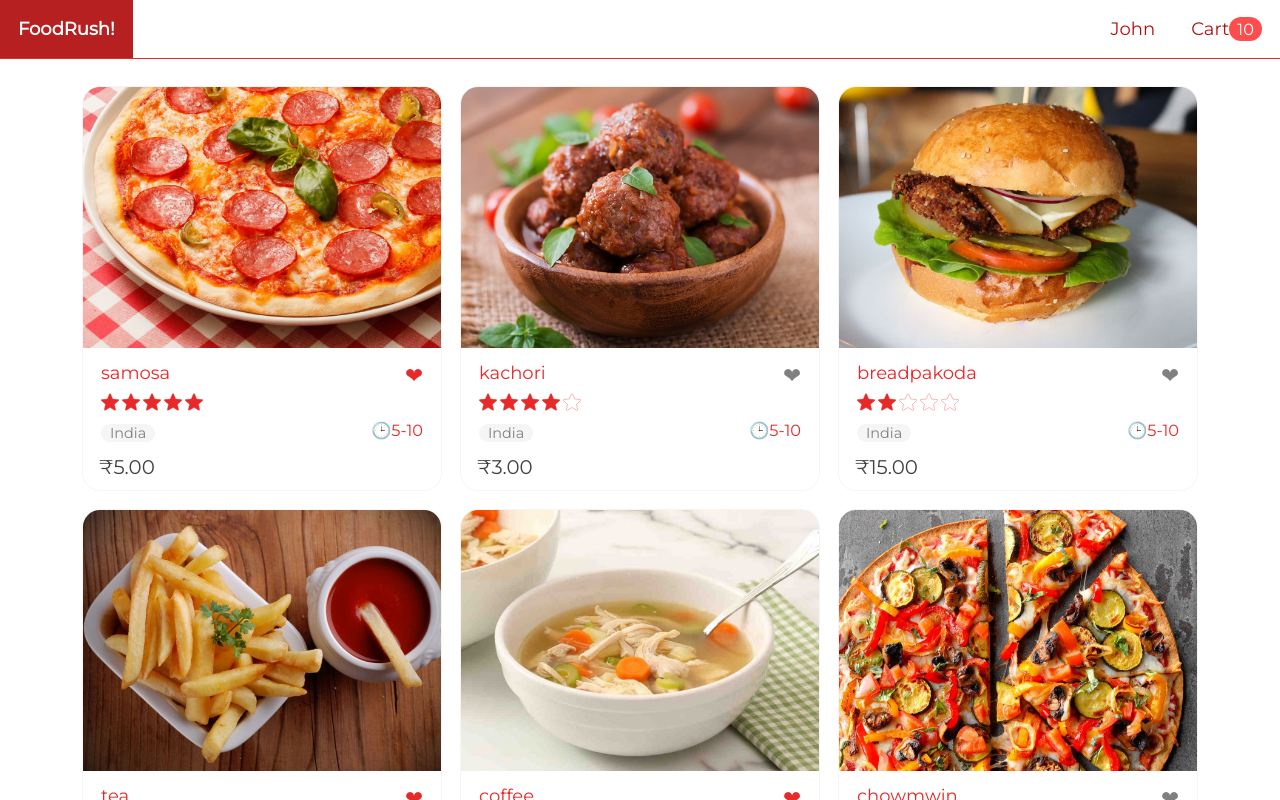
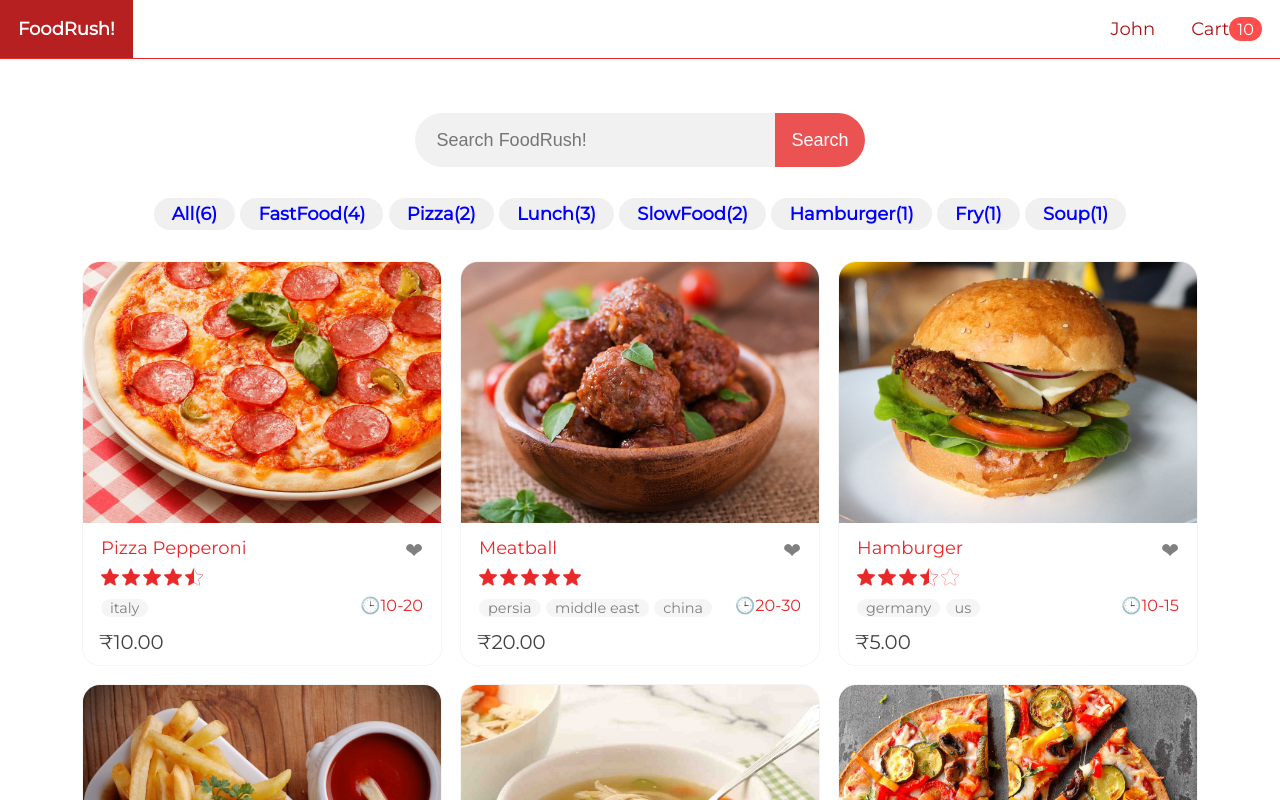
Before and after one commit to 777sanket/FoodRush, a React (Create React App) app in the folder frontend/: page / in a window 1280 px wide. Shown: the top 800 px of the page. Built offline with nearby package versions, Linux system fonts and the light colour scheme.

Commit message:
day2_1part

```diff
--- a/frontend/src/AppRoutes.js
+++ b/frontend/src/AppRoutes.js
@@ -6,6 +6,8 @@
   return (
     <Routes>
         <Route path="/" element={<HomePage />} />
+        <Route path="/search/:searchTerm" element={<HomePage />} />
+        <Route path="/tag/:tag" element={<HomePage />} />
     </Routes>
   );
 }
--- /dev/null
+++ b/frontend/src/components/Search/Search.js
@@ -0,0 +1,27 @@
+import React, { useState } from 'react'
+import classes from './search.module.css';
+import { useNavigate, useParams } from 'react-router-dom';
+
+export default function Search() {
+  const [term, setTerm] = useState('');
+  const navigate = useNavigate();
+  const { searchItem } = useParams();
+
+
+  const search = async () => {
+    term ? navigate('/search/' + term) : navigate('/');
+  };
+
+  return (
+    <div className={classes.container}>
+      <input
+        type="text"
+        placeholder="Search FoodRush!"
+        onChange={e => setTerm(e.target.value)}
+        onKeyUp={e => e.key === 'Enter' && search()}
+        defaultValue={searchItem}
+      />
+      <button onClick={search}>Search</button>
+    </div>
+  );
+}
--- /dev/null
+++ b/frontend/src/components/Search/search.module.css
@@ -0,0 +1,35 @@
+.container {
+  display: flex;
+  justify-content: center;
+  margin-top: 3rem;
+  margin-bottom: 1.5rem;
+}
+
+.container input {
+  border-radius: 10rem 0 0 10rem;
+  border: none;
+  height: 3rem;
+  width: 20rem;
+  background-color: #f1f1f1;
+  padding: 1.2rem;
+  font-size: 1rem;
+  font-weight: 500;
+  outline: none;
+}
+
+.container button {
+  height: 3rem;
+  width: 5rem;
+  font-size: 1rem;
+  border-radius: 0 10rem 10rem 0;
+  border: none;
+  background-color: #e72929;
+  color: white;
+  opacity: 0.8;
+  outline: none;
+}
+
+.container button:hover {
+  opacity: 1;
+  cursor: pointer;
+}
--- /dev/null
+++ b/frontend/src/components/Tags/Tags.js
@@ -0,0 +1,21 @@
+import React from 'react';
+import classes from './tags.module.css';
+import { Link } from 'react-router-dom';
+
+export default function Tags({ tags,forFoodPage }) {
+  return (
+   <div
+    className={classes.container}
+    style={{
+      justifyContent: forFoodPage ? 'start' : 'center',
+    }}
+   >
+      {tags.map(tag => (
+        <Link key={tag.name} to={`/tag/${tag.name}`}>
+          {tag.name}
+          {!forFoodPage && `(${tag.count})`}
+        </Link>
+      ))}
+   </div>
+  )
+}
--- /dev/null
+++ b/frontend/src/components/Tags/tags.module.css
@@ -0,0 +1,13 @@
+.container {
+  display: flex;
+  flex-wrap: wrap;
+}
+
+.container a {
+  background-color: #f0f0f0;
+  padding: 0.3rem 1rem;
+  margin: 0.2rem 0.15rem;
+  border-radius: 10rem;
+  font-weight: 600;
+  color: blue;
+}
--- a/frontend/src/data.js
+++ b/frontend/src/data.js
@@ -1,68 +1,80 @@
 export const sample_foods = [
     {
       id: '1',
-        name: 'samosa',
-        cookTime: '5-10',
-        price: 5,
-        favourite: true,
-        origins: ['India'],
-        stars: 5,
+      name: 'Pizza Pepperoni',
+      cookTime: '10-20',
+      price: 10,
+      favorite: false,
+      origins: ['italy'],
+      stars: 4.5,
       imageUrl: 'food-1.jpg',
-        tags: ['Breakfast', 'Fastfood'],
+      tags: ['FastFood', 'Pizza', 'Lunch'],
     },
     {
       id: '2',
-        name: 'kachori',
-        cookTime: '5-10',
-        price: 3,
-        favourite: false,
-        origins: ['India'],
-        stars: 4,
+      name: 'Meatball',
+      price: 20,
+      cookTime: '20-30',
+      favorite: true,
+      origins: ['persia', 'middle east', 'china'],
+      stars: 5,
       imageUrl: 'food-2.jpg',
-        tags: ['Breakfast', 'Fastfood'],
+      tags: ['SlowFood', 'Lunch'],
     },
     {
       id: '3',
-        name: 'breadpakoda',
-        cookTime: '5-10',
-        price: 15,
-        favourite: false,
-        origins: ['India'],
-        stars: 2,
+      name: 'Hamburger',
+      price: 5,
+      cookTime: '10-15',
+      favorite: false,
+      origins: ['germany', 'us'],
+      stars: 3.5,
       imageUrl: 'food-3.jpg',
-        tags: ['Breakfast', 'Fastfood'],
+      tags: ['FastFood', 'Hamburger'],
     },
     {
       id: '4',
-        name: 'tea',
-        cookTime: '5-10',
-        price: 10,
-        favourite: true,
-        origins: ['India'],
-        stars: 4.5,
+      name: 'Fried Potatoes',
+      price: 2,
+      cookTime: '15-20',
+      favorite: true,
+      origins: ['belgium', 'france'],
+      stars: 3,
       imageUrl: 'food-4.jpg',
-        tags: ['Breakfast', 'Fastfood'],
+      tags: ['FastFood', 'Fry'],
     },
     {
       id: '5',
-        name: 'coffee',
-        cookTime: '5-10',
-        price: 20,
-        favourite: true,
-        origins: ['India', 'England'],
+      name: 'Chicken Soup',
+      price: 11,
+      cookTime: '40-50',
+      favorite: false,
+      origins: ['india', 'asia'],
       stars: 3.5,
       imageUrl: 'food-5.jpg',
-        tags: ['Breakfast', 'Fastfood'],
+      tags: ['SlowFood', 'Soup'],
     },
     {
       id: '6',
-        name: 'chowmwin',
-        cookTime: '10-20',
-        price: 25,
-        favourite: false,
-        origins: ['India','China'],
-        stars: 3,
+      name: 'Vegetables Pizza',
+      price: 9,
+      cookTime: '40-50',
+      favorite: false,
+      origins: ['italy'],
+      stars: 4.0,
       imageUrl: 'food-6.jpg',
-        tags: ['Breakfast', 'Fastfood'],
+      tags: ['FastFood', 'Pizza', 'Lunch'],
     },
   ];
+
+
+export const sample_tags = [
+    { name: 'All', count: 6 },
+    { name: 'FastFood', count: 4 },
+    { name: 'Pizza', count: 2 },
+    { name: 'Lunch', count: 3 },
+    { name: 'SlowFood', count: 2 },
+    { name: 'Hamburger', count: 1 },
+    { name: 'Fry', count: 1 },
+    { name: 'Soup', count: 1 },
+];
--- a/frontend/src/pages/Home/HomePage.js
+++ b/frontend/src/pages/Home/HomePage.js
@@ -1,13 +1,20 @@
 import React, { useEffect, useReducer } from 'react';
-import { getAll } from '../../services/foodService';
+import { getAll, getAllByTags, getAllTags, search } from '../../services/foodService';
 import Thumbnails from '../../components/Thumbnails/Thumbnails';
+import { useParams } from 'react-router-dom';
+import Search from '../../components/Search/Search';
+import Tags from '../../components/Tags/Tags';
 
-const initialState = {foods: []};
+
+
+const initialState = { foods: [], tags: [] };
 
 const reducer = (state, action) => {
   switch (action.type) {
     case 'FOODS_LOADED':
       return { ...state, foods: action.payload };
+    case 'TAGS_LOADED':
+        return { ...state, tags: action.payload };
     default:
       return state;
   }
@@ -15,13 +22,24 @@
 
 export default function HomePage() {
   const [state, dispatch] = useReducer(reducer, initialState);
-  const { foods } = state;
+  const { foods,tags } = state;
+  const { searchTerm,tag } = useParams();
 
   useEffect(() => {
-    getAll().then(foods => dispatch({ type: 'FOODS_LOADED', payload: foods}));
-  }, []);
+    getAllTags().then(tags => dispatch({ type: 'TAGS_LOADED', payload: tags }));
+
+    const loadFoods =
+    tag? getAllByTags(tag)
+    :searchTerm
+    ? search(searchTerm)
+    : getAll();
+
+    loadFoods.then(foods => dispatch({ type: 'FOODS_LOADED', payload: foods}));
+  }, [searchTerm,tag]);
 
   return <>
+    <Search />
+    <Tags tags={tags} />
     <Thumbnails foods={foods} />
   </>;
 }
--- a/frontend/src/services/foodService.js
+++ b/frontend/src/services/foodService.js
@@ -1,3 +1,15 @@
-import { sample_foods } from "../data";
+import { sample_foods, sample_tags } from "../data";
 
 export const getAll = async () => sample_foods;
+
+export const search = async searchTerm =>
+  sample_foods.filter(item =>
+    item.name.toLowerCase().includes(searchTerm.toLowerCase())
+  );
+
+export const getAllTags = async () => sample_tags;
+
+export const getAllByTags = async tag => {
+  if(tag === 'All') return getAll();
+  return sample_foods.filter(item => item.tags?.includes(tag));
+}
```
Lines whose indentation alone changed are shown as unchanged.
